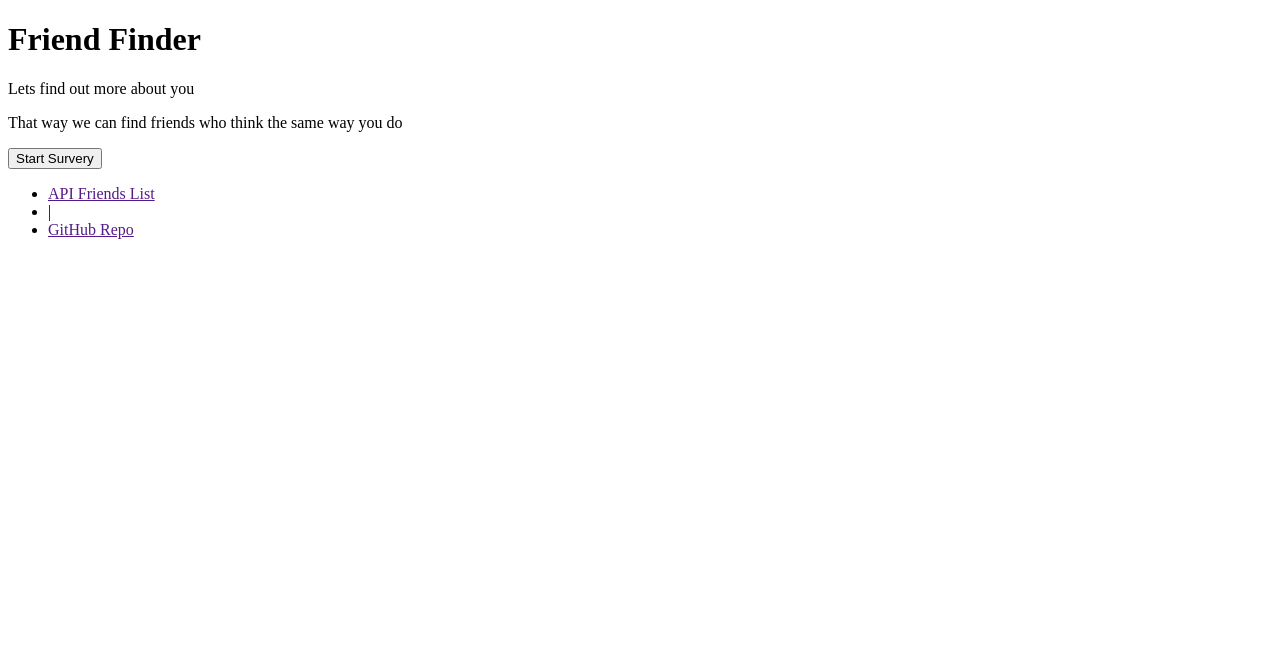
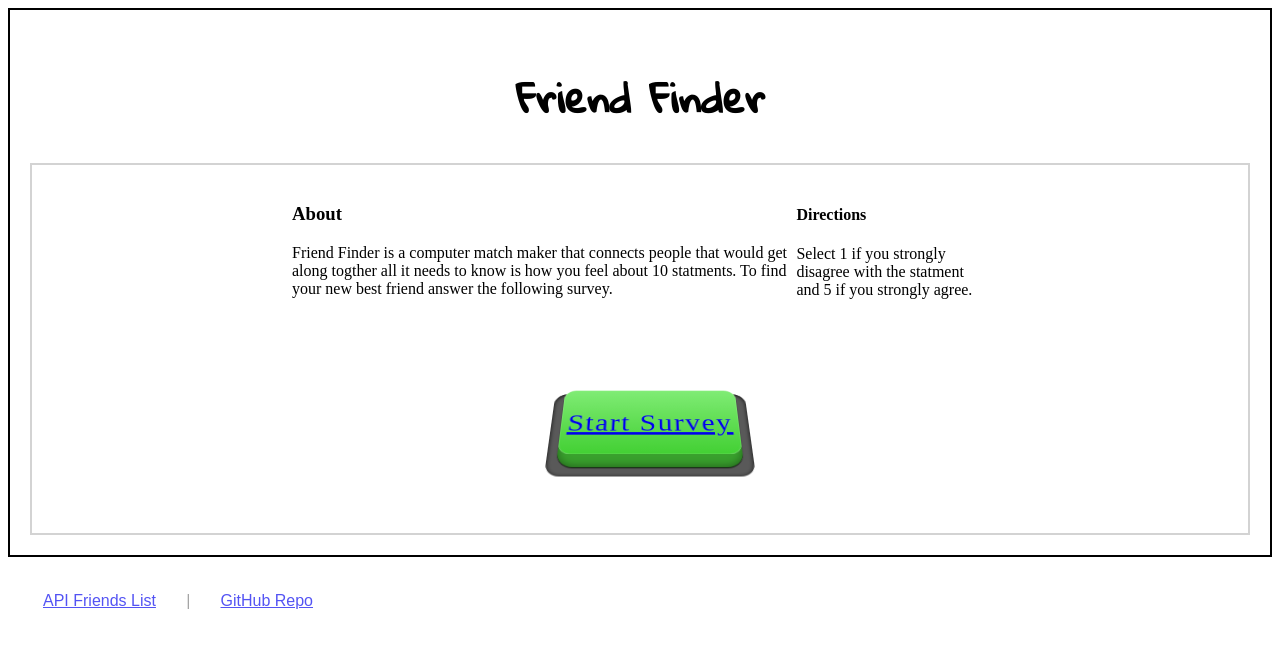
Before and after one commit to Waldenism/FriendFinder, a website: page app/public/home.html in a window 1280 px wide. Drawn offline with Linux system fonts and the light colour scheme.

Commit message:
basic style

```diff
--- a/app/public/css/style.css
+++ b/app/public/css/style.css
@@ -1,3 +1,25 @@
+#container {
+    padding: 20px;
+    border: solid black 2px;
+    display:flex;
+  flex-direction: column;
+  justify-content: space-between;
+  align-items: center;
+}
+
+h1 {
+    font-family: 'Gloria Hallelujah', cursive;
+    font-size: 40px;
+}
+
+#izzle {
+    flex-direction: column;
+  justify-content: space-between;
+  align-items: center;
+    border: solid lightgray 2px;
+    padding: 20px 260px 20px 260px;
+}
+
 #linkies  {
     display: flex;
   justify-content: space-between;
@@ -43,3 +65,118 @@
     text-decoration: none;
     cursor: pointer;
 }
+
+#bittle {
+    display:flex;
+  flex-direction: row;
+  justify-content: space-around;
+  /*align-items: center;*/
+}
+
+
+
+form div {
+    padding: 10px;
+    border: solid black 1px;
+}
+
+form div div {
+    width: 150px;
+}
+
+
+body {
+    /*font-family: Impact;*/
+}
+.button {
+    height: 80px;
+    width: 180px;
+    cursor: pointer;
+    margin: 50px auto;
+}
+.button .outer {
+    position: relative;
+    width: 100%;
+    height: 100%;
+    padding: 10px;
+    background: rgba(0,0,0,0.65);
+    border-radius: 14px;
+    -webkit-border-radius: 14px;
+    -moz-border-radius: 14px;
+    box-shadow: inset rgba(0,0,0,0.85) 0px 1px 5px;
+    -webkit-box-shadow: inset rgba(0,0,0,0.85) 0px 1px 5px;
+    -moz-box-shadow: inset rgba(0,0,0,0.85) 0px 1px 5px;
+    -webkit-transform: perspective(500px) rotateX(35deg);
+    -moz-transform: perspective(500px) rotateX(35deg);
+}
+.button .outer .height {
+    position: relative;
+    height: 100%;
+    margin-top: -15px;
+    padding-bottom: 15px;
+    background: #39a02d;
+    border-radius: 16px;
+    -webkit-border-radius: 16px;
+    -moz-border-radius: 16px;
+    box-shadow: rgba(0,0,0,0.85) 0px 1px 1px, inset rgba(0,0,0,0.35) 0px -2px 8px;
+    -webkit-box-shadow: rgba(0,0,0,0.85) 0px 1px 1px, inset rgba(0,0,0,0.35) 0px -2px 8px;
+    -moz-box-shadow: rgba(0,0,0,0.85) 0px 1px 1px, inset rgba(0,0,0,0.35) 0px -2px 8px;
+    -webkit-transition: all 0.1s ease-in-out;
+    -moz-transition: all 0.1s ease-in-out;
+}
+.button:hover .outer .height {
+    margin-top: -10px;
+    padding-bottom: 10px;
+    background: #3aaf2d;
+    box-shadow: rgba(0,0,0,0.25) 0px 1px 1px, inset rgba(0,0,0,0.35) 0px -2px 6px;
+    -webkit-box-shadow: rgba(0,0,0,0.25) 0px 1px 1px, inset rgba(0,0,0,0.35) 0px -2px 6px;
+    -moz-box-shadow: rgba( 0,0,0,0.25) 0px 1px 1px, inset rgba(0,0,0,0.35) 0px -2px 6px;
+}
+.button:active .outer .height {
+    margin-top: 0px;
+    padding-bottom: 0px;
+}
+.button .outer .height .inner {
+    line-height: 2.8em;
+    font-size: 30px;
+    letter-spacing: .05em;
+    position: relative;
+    height: 100%;
+    text-align: center;
+    text-shadow: #8aff7b 0px 0px 1px;
+    background: #44d135;
+    background: -moz-linear-gradient(top, #80ec75 0%, #43d034 100%); /* FF3.6+ */
+    background: -webkit-gradient(linear, left top, left bottom, color-stop(0%,#80ec75), color-stop(100%,#43d034)); /* Chrome,Safari4+ */
+    background: -webkit-linear-gradient(top, #80ec75 0%,#43d034 100%); /* Chrome10+,Safari5.1+ */
+    background: linear-gradient(top, #80ec75 0%,#43d034 100%); /* W3C */
+    border-radius: 12px;
+    -webkit-border-radius: 12px;
+    -moz-border-radius: 12px;
+    box-shadow: inset rgba(255,255,255,0.85) 0px 0px 1px;
+    -webkit-box-shadow: inset rgba(255,255,255,0.85) 0px 0px 1px;
+    -moz-box-shadow: inset rgba(255,255,255,0.85) 0px 0px 1px;
+    -webkit-transition: all 0.1s ease-in-out;
+    -moz-transition: all 0.1s ease-in-out;
+}
+.button:hover .outer .height .inner{
+    text-shadow: #99f48d 0px 0px 1px;
+    background: #43d034; /* Old browsers */
+    background: -moz-linear-gradient(top, #43d034 0%, #67e45c 100%); /* FF3.6+ */
+    background: -webkit-gradient(linear, left top, left bottom, color-stop(0%,#43d034), color-stop(100%,#67e45c)); /* Chrome,Safari4+ */
+    background: -webkit-linear-gradient(top, #43d034 0%,#67e45c 100%); /* Chrome10+,Safari5.1+ */
+    background: linear-gradient(top, #43d034 0%,#67e45c 100%); /* W3C */
+}
+.button:active .outer .height .inner{
+    text-shadow: #319926 0px 1px 0px;
+    border-radius: 16px;
+    -webkit-border-radius: 16px;
+    -moz-border-radius: 16px;
+    box-shadow: inset rgba(0,0,0,0.9) 0px 0px 8px;
+    -webkit-box-shadow: inset rgba(0,0,0,0.9) 0px 0px 8px;
+    -moz-box-shadow: inset rgba(0,0,0,0.9) 0px 0px 8px;
+    background: #1d7d12; /* Old browsers */
+    background: -moz-linear-gradient(top, #1d7d12 0%, #4fd342 100%); /* FF3.6+ */
+    background: -webkit-gradient(linear, left top, left bottom, color-stop(0%,#1d7d12), color-stop(100%,#4fd342)); /* Chrome,Safari4+ */
+    background: -webkit-linear-gradient(top, #1d7d12 0%,#4fd342 100%); /* Chrome10+,Safari5.1+ */
+    background: linear-gradient(top, #1d7d12 0%,#4fd342 100%); /* W3C */
+}
--- a/app/public/home.html
+++ b/app/public/home.html
@@ -2,20 +2,51 @@
 <html>
 <head>
 	<title>FriendFinder</title>
+	<meta charset="UTF-8">
+	<meta name="viewport" content="width=device-width, initial-scale=1">
+	<link rel="stylesheet" type="text/css" href="css/reset.css">
+	<link rel="stylesheet" type="text/css" href="css/style.css">
+	<link href="https://fonts.googleapis.com/css?family=Gloria+Hallelujah" rel="stylesheet">
+
 </head>
+
 <body>
 
 	<div id="container">
 		<h1>Friend Finder</h1>
-		<p>Lets find out more about you</p>
-		<p>That way we can find friends who think the same way you do</p>
-		<a href='survey.html'><button>Start Survery</button></a>
+
+		<div id="izzle">
+
+			<div id="bittle">
+				<div>
+					<h3>About</h3>
+					<p>Friend Finder is a computer match maker that connects people that would get along togther all it needs to know is how you feel about 10 statments. To find your new best friend answer the following survey.</p>
+				</div>
+
+				<div>
+					<h4>Directions</h4>
+					<p>
+						Select 1 if you strongly disagree with the statment and 5 if you strongly agree.
+					</p>
+				</div>
+			</div>
+
+			<br>
+
+			<a href='survey.html'>
+
+				<div class="button"><div class="outer"><div class="height"><div class="inner">Start Survey</div></div></div></div>
+			</a>
+
+		</div>
+
 	</div>
 
-	<ul id="linkies">
-		<li><a href="">API Friends List</a></li>
-		<li> | </li>
-		<li><a href="">GitHub Repo</a></li>
-	</ul>
+	<div id="linkies">
+		<div><a href="/api/friends">API Friends List</a></div>
+		<div> | </div>
+		<div><a href="https://github.com/Waldenism/FriendFinder">GitHub Repo</a></div>
+	</div>
+
 </body>
 </html>
```
Also changed, not shown: app/public/survey.html (+83 -34 lines), 2 other files.
